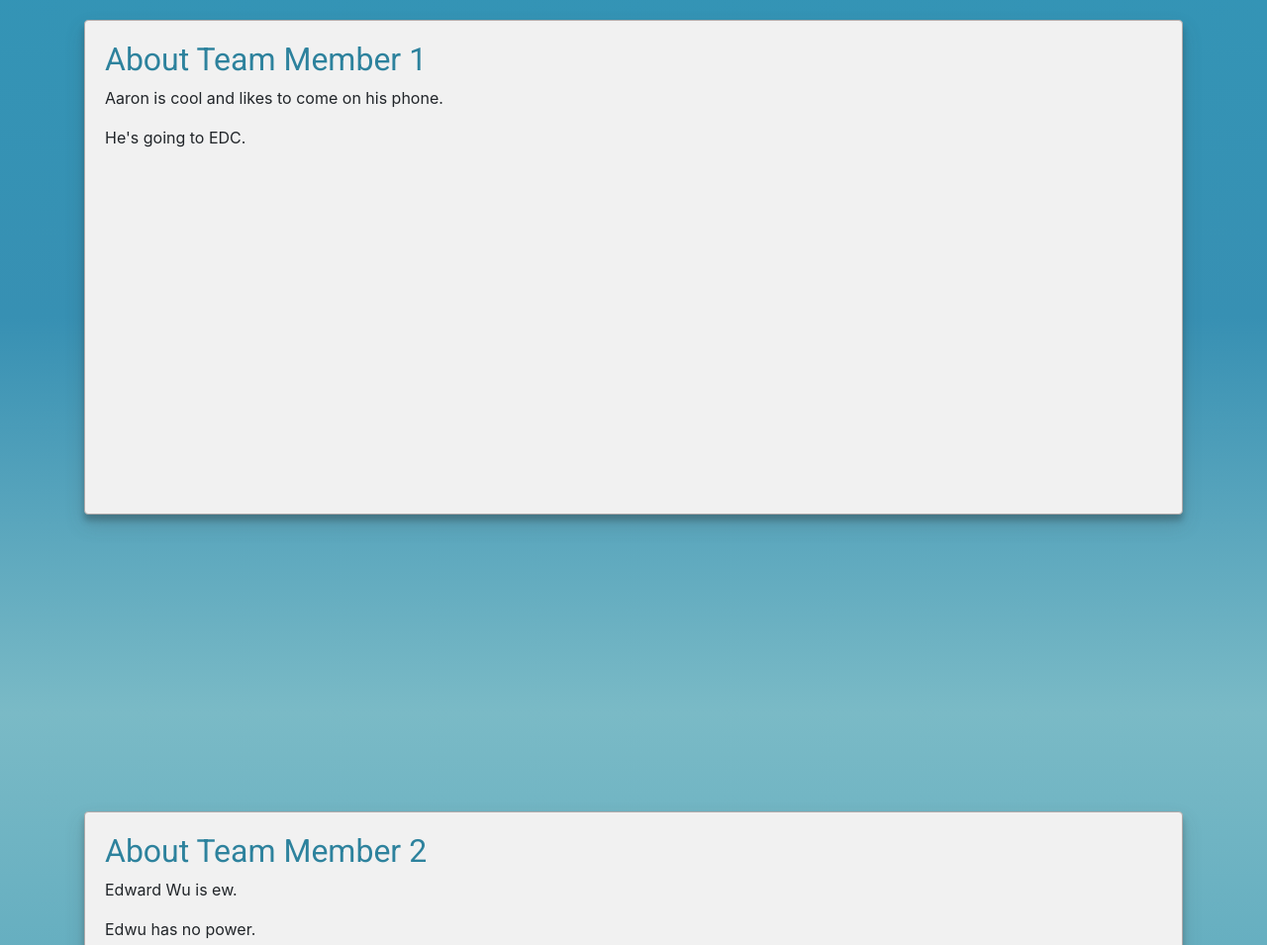
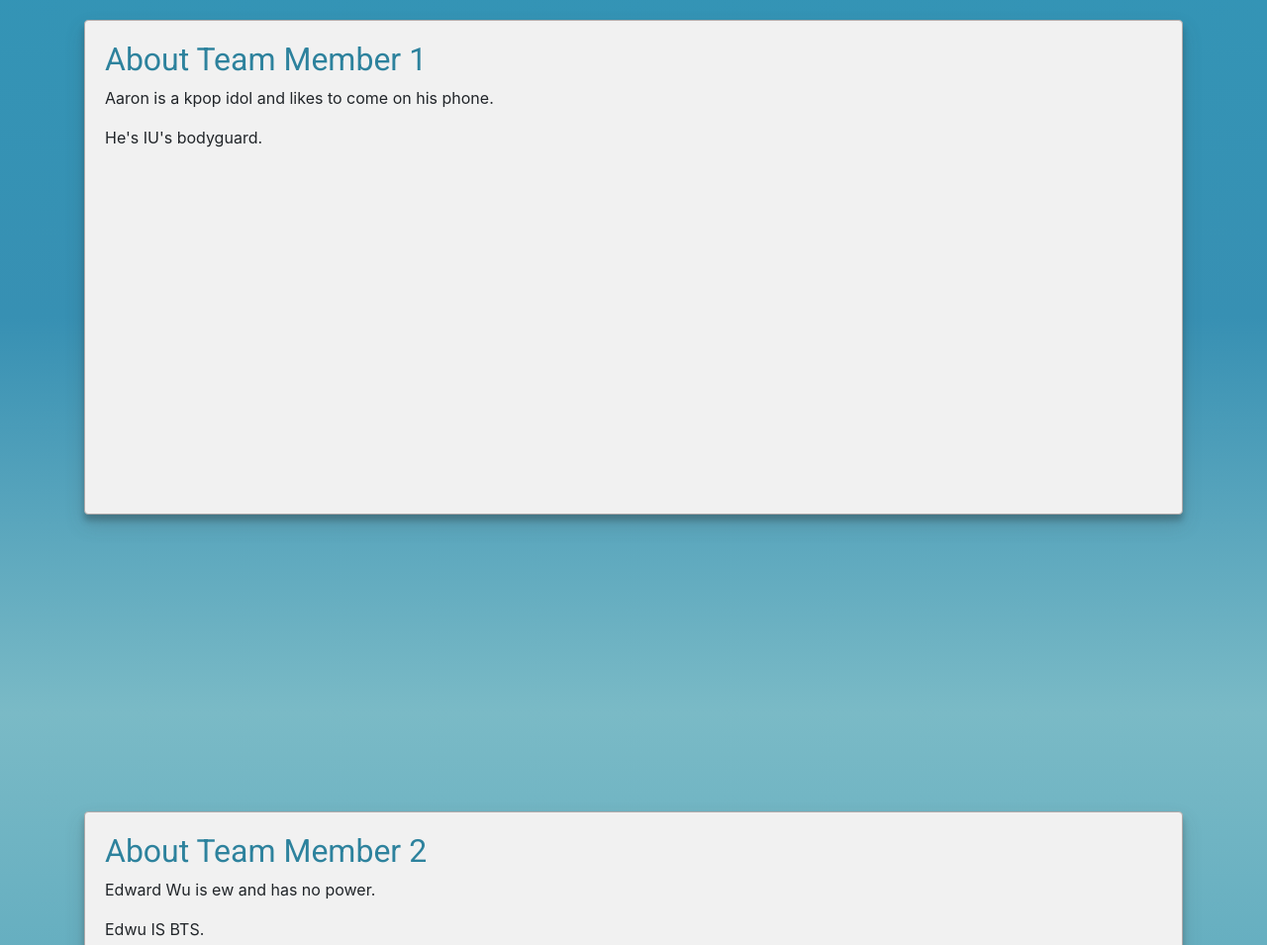
Before and after one commit to quachjennifer/Git-Github-Workshop-Team-3, a plain HTML site: page index.html in a window 1280 px wide. Shown: the part 880-1835 px from the top of the page at 99% size. Drawn offline with nearby package versions, Linux system fonts and the light colour scheme.

Commit message:
update member info

```diff
--- a/index.html
+++ b/index.html
@@ -96,9 +96,9 @@
       <div class="container">
         <div class="page-section">
           <h2>About Team Member 1</h2>
-          <p>Aaron is cool and likes to come on his phone.</p>
+          <p>Aaron is a kpop idol and likes to come on his phone.</p>
 
-          <p>He's going to EDC.
+          <p>He's IU's bodyguard.
           </p>
         </div>
       </div>
@@ -109,9 +109,9 @@
         <div class="container">
           <div class="page-section">
             <h2>About Team Member 2</h2>
-            <p>Edward Wu is ew.</p>
+            <p>Edward Wu is ew and has no power.</p>
 
-            <p>Edwu has no power.
+            <p>Edwu IS BTS.
             </p>
           </div>
         </div>
@@ -124,7 +124,7 @@
             <h2>About Team Member 3</h2>
             <p>Team leader Anna. Mrs Dictatorship</p>
 
-            <p>She needs sleep.
+            <p>She's a idol manager.
             </p>
           </div>
         </div>
```
